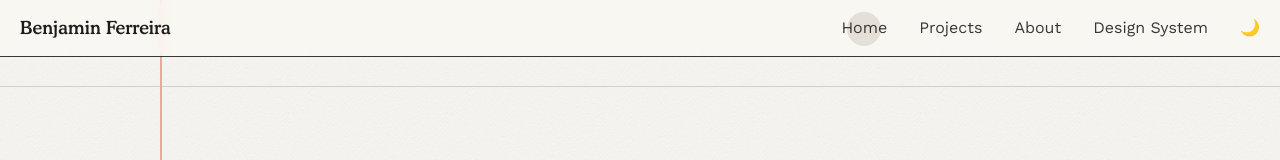
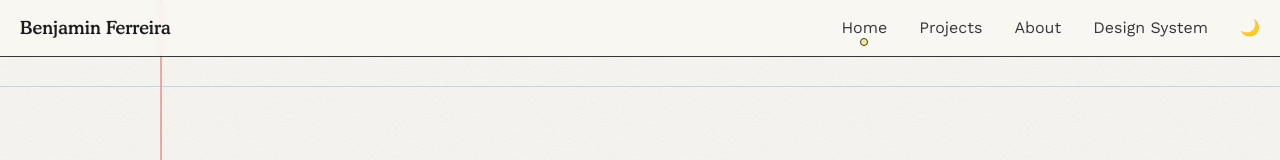
Before and after one commit to benjaminferreira/benjaminferreira.dev, a Next.js app: page / in a window 1280 px wide. Shown: the top 160 px of the page. Built offline with nearby package versions, Linux system fonts and the light colour scheme.

Commit message:
Navbar - swapping to highlight colors to match each page's/section's scheme

```diff
--- a/src/components/Navbar.tsx
+++ b/src/components/Navbar.tsx
@@ -14,10 +14,10 @@ import { useState } from "react";
  * Nav links (non-title/icons)
  */
 const navLinks = [
-	{ label: "Home", href: "#", colorClass: "bg-paper-md-dark/70" },
-	{ label: "Projects", href: "#projects", colorClass: "bg-dot-grey/70" },
-	{ label: "About", href: "#about", colorClass: "bg-margin/70" },
-	{ label: "Design System", href: "#design-system", colorClass: "bg-dot-blue/70" }, // TODO: update with real page
+	{ label: "Home", href: "#", colorClass: "bg-mild-yellow" },
+	{ label: "Projects", href: "#projects", colorClass: "bg-mild-green" },
+	{ label: "About", href: "#about", colorClass: "bg-mild-pink" },
+	{ label: "Design System", href: "#design-system", colorClass: "bg-mild-blue" }, // TODO: update with real page
 ];
 
 const linkClasses =
@@ -73,9 +73,9 @@ export default function Navbar() {
 								<motion.span
 									layoutId="active-dot"
 									transition={
-										reduce ? { duration: 0 } : { type: "spring", stiffness: 400, damping: 30 }
+										reduce ? { duration: 0 } : { type: "spring", stiffness: 400, damping: 32 }
 									}
-									className={`absolute bottom-1 h-8.5 w-8.5 rounded-[1000px] ${item.colorClass}`}
+									className={`absolute bottom-1 h-2 w-2 rounded-full border border-ink ${item.colorClass}`}
 								/>
 							)}
 						</li>
```
